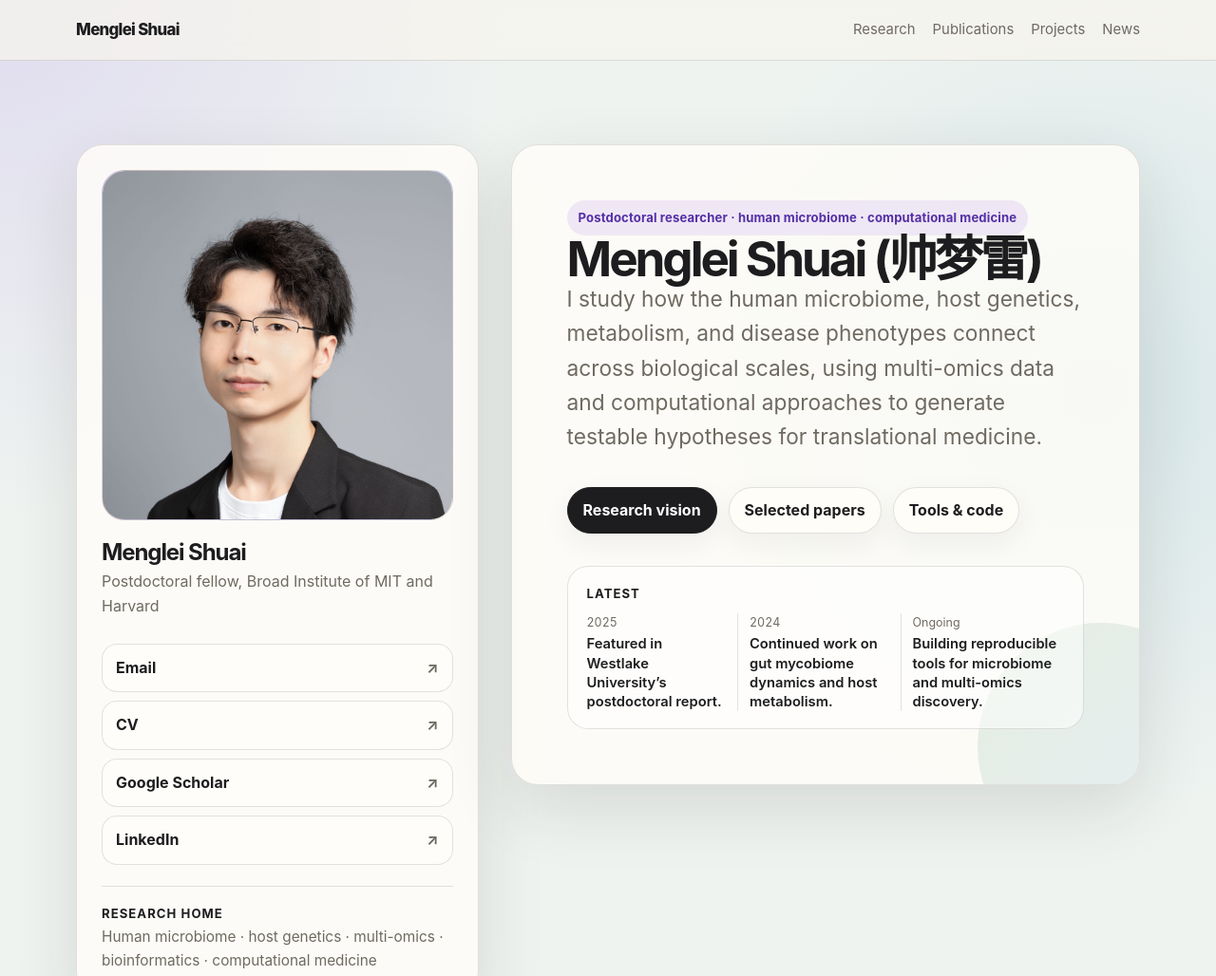
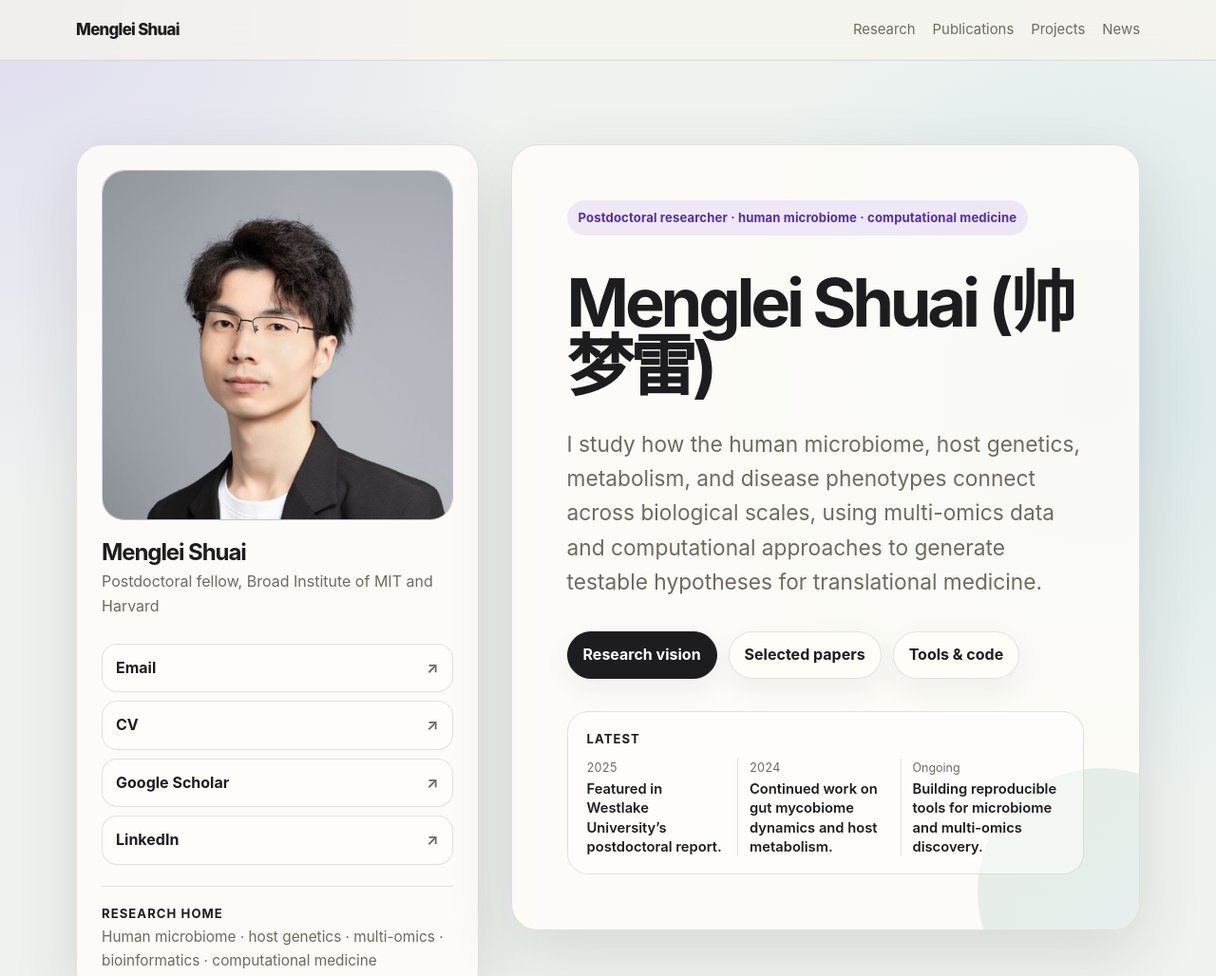
Before and after one commit to CrazyDo/shuai.github.io, a plain HTML site: page index.html in a window 1280 px wide. Shown: the top 1028 px of the page at 95% size. Drawn offline with Linux system fonts and the light colour scheme.

Commit message:
Update index.html

```diff
--- a/index.html
+++ b/index.html
@@ -317,6 +317,13 @@
       max-width: 780px;
     }
 
+    .hero-name {
+      margin: 38px 0 30px;
+      font-size: clamp(2.6rem, 5.5vw, 5.2rem);
+      line-height: 0.95;
+      letter-spacing: -0.06em;
+    }
+
     .lede {
       font-size: clamp(1.12rem, 2vw, 1.42rem);
       color: var(--muted);
@@ -503,7 +510,7 @@
         <div class="hero-card">
           <div>
             <span class="eyebrow">Postdoctoral researcher · human microbiome · computational medicine</span>
-            <h2>Menglei Shuai (帅梦雷)</h2>
+            <h2 class="hero-name">Menglei Shuai (帅梦雷)</h2>
             <p class="lede">
               I study how the human microbiome, host genetics, metabolism, and disease phenotypes connect across biological scales, using multi-omics data and computational approaches to generate testable hypotheses for translational medicine.
             </p>
```
